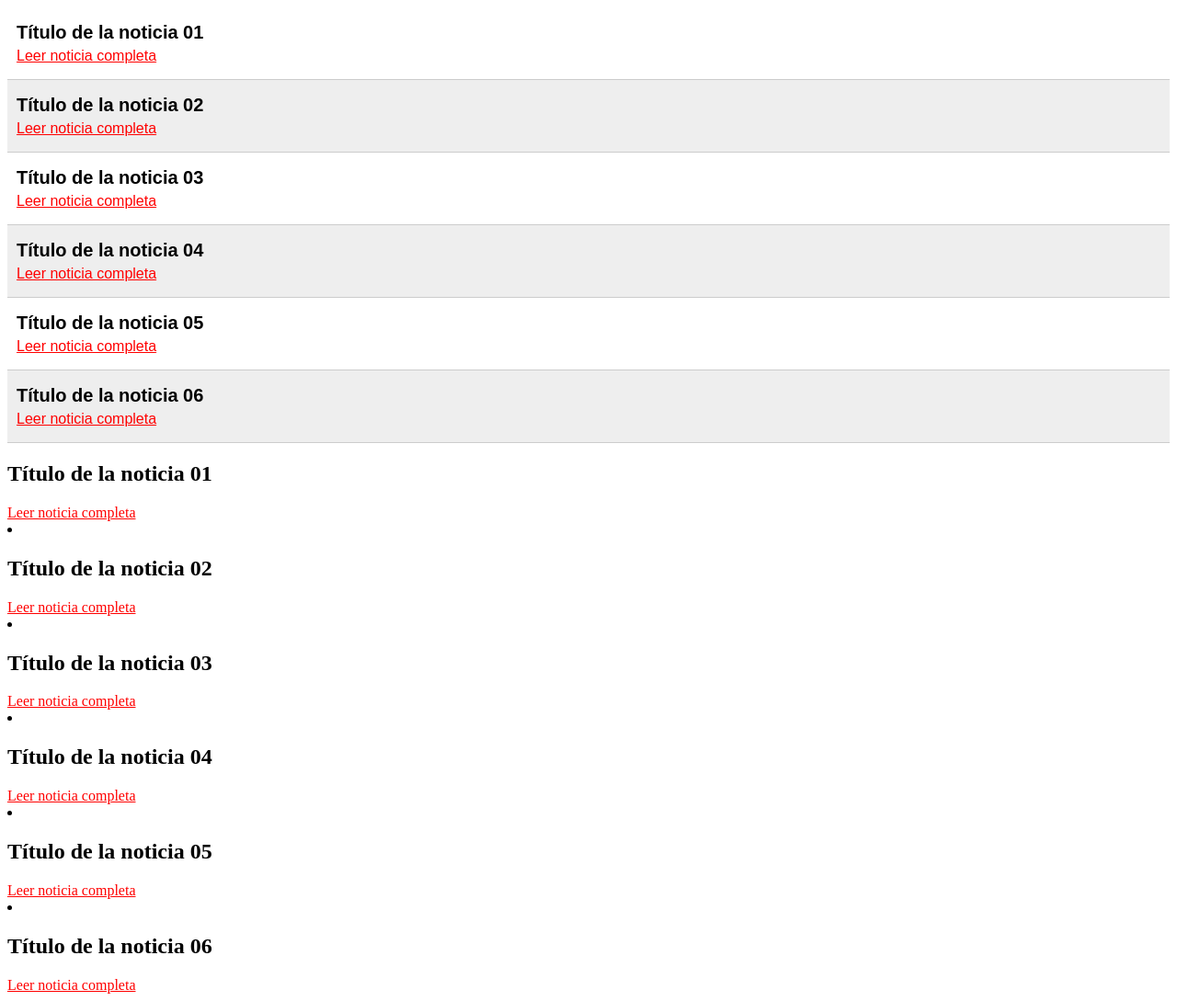
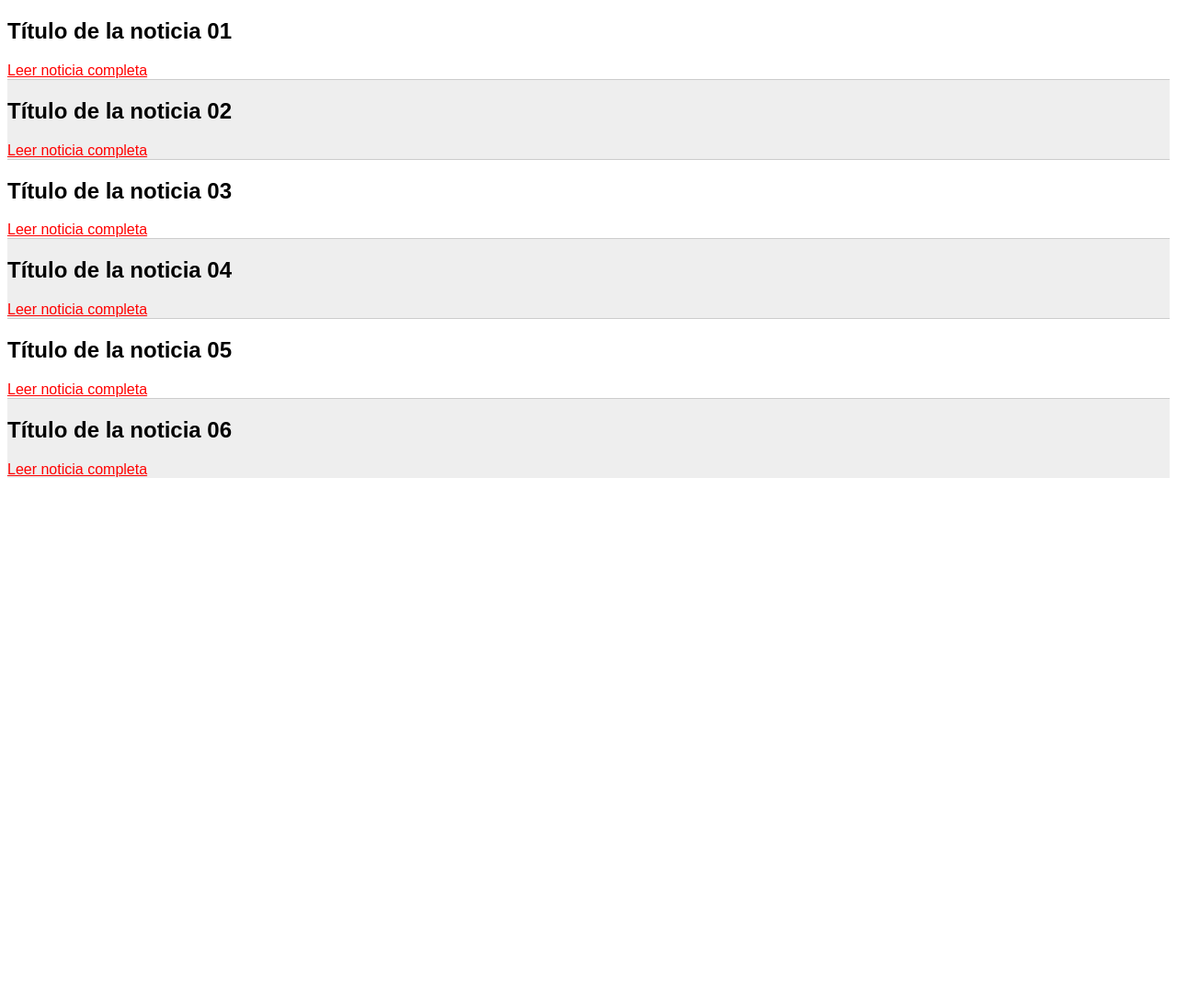
Before and after one commit to gabygilvargas/Ejercicios-Adalab, a plain HTML site: page modulo-1-leccion-02-ejercicio-05/index.html in a window 1280 px wide. Shown: the whole page at 92% size. After the commit the page ends 800 px from the top, so only its background shows below. Drawn offline with Linux system fonts and the light colour scheme.

Commit message:
especificidad2

```diff
--- a/modulo-1-leccion-02-ejercicio-04/css/main.css
+++ b/modulo-1-leccion-02-ejercicio-04/css/main.css
@@ -1,48 +1,8 @@
-html{
-    background-color:white;
-    font-family:'Gill Sans', 'Gill Sans MT', Calibri, 'Trebuchet MS', sans-serif;
+.contenido_principal {
+  /* no logro saber a q sse refier lo q debo hacer*/
+  font-size: 18px;
+  font-family: "Segoe UI", Tahoma, Geneva, Verdana, sans-serif;
+  color: rebeccapurple;
+  background-color: mediumpurple;
+  line-height: 1.5;
 }
-
-
-body{
-    padding: 20px;
-    width: 95%;
-}
-
-h1{
-    font-size: 40px;
-    text-align: center;
-    background-color:slategrey;
-    margin: 40px;
-    color:;
-}
-
-h2{
-    font-size: 30px;
-    color:teal;
-}
-
-h3{
-    font-size: 20px;
-    color:#0f8176;
-}
-
-p{
-    font-size: 20px;
-    padding-left: 20px;
-}
-
-footer{
-    text-align: right;
-    padding-right: 30px;
-    color: red;
-}
-
-.contenido_principal { /* no logro saber a q sse refier lo q debo hacer*/
-    font-size: 18px;
-    font-family: 'Segoe UI', Tahoma, Geneva, Verdana, sans-serif;
-    color: rebeccapurple;
-    background-color:mediumpurple;
-    line-height: 1.5;
-
-}
--- a/modulo-1-leccion-02-ejercicio-05/css/main.css
+++ b/modulo-1-leccion-02-ejercicio-05/css/main.css
@@ -1,4 +1,4 @@
-/* NO TOCAR ESTOS ESTILOS */
+/* NO TOCAR ESTOS ESTILOS
 ul.news {
   list-style: none;
   margin: 0;
@@ -23,18 +23,69 @@ ul.news {
   border-bottom: 1px solid #ccc;
 }
 ul.news li.news__item h2.news__item-title {
-    margin: 0 0 .25em;
+  margin: 0 0 0.25em;
   font-size: 20px;
 }
-  ul.news li.news__item a.news__item-link { /* segun la especifidad ---se aplica este color porq es el ultimo*/
+ul.news li.news__item a.news__item-link {
   color: green;
 }
-  /* NO TOCAR ESTOS ESTILOS */
+
+ NO TOCAR ESTOS ESTILOS */
 
 /* Nuevos estilos a partir de esta línea */
 
+/*--------------------------------------------------------------------------------*/
 
+/* 2. cambia enlaces a rojos-segun la especifidad ---se aplica este color porq es el ultimo
 
 a.news__item-link {
   color: red !important;
 }
+--------FIN COMENTARIO 2.*/
+
+/*  3. hemos rehecho el codigo  ul -li  y lo hemos cambiado por div y no ha pasaso nada , respeta el formato de la web*/
+
+/*  5. bonus he cambiado ul por div y hemos usado la class .news para que contenga todos los li
+.news {
+  list-style: none;
+  margin: 0;
+  padding: 0;
+  font-family: arial;
+}
+*/
+
+.news {
+  /* usar solo selecctor de clase*/
+  list-style: none;
+  margin: 0;
+  padding: 0;
+  font-family: arial;
+}
+.news news__item {
+  padding-top: 1em;
+  padding-bottom: 1em;
+  padding-left: 10px;
+}
+.news .news__item + .news__item {
+  border-top: 1px solid #ccc;
+}
+.news .news__item:nth-child(2n) {
+  background: #eee;
+}
+.news news__item:last-child {
+  border-bottom: 1px solid #ccc;
+}
+.news news__item .news__item-title {
+  margin: 0 0 0.25em;
+  font-size: 20px;
+}
+.news .news__item .news__item-divnk {
+  /* segun la especifidad ---se aplica este color porq es el ultimo*/
+
+  color: green;
+}
+
+.news__item-link {
+  /* segun la especifidad ---se aplica este color porq es el ultimo*/
+  color: red !important;
+}
--- a/modulo-1-leccion-02-ejercicio-05/index.html
+++ b/modulo-1-leccion-02-ejercicio-05/index.html
@@ -1,71 +1,56 @@
 <!DOCTYPE html>
-<html lang="en">
+<html lang="es">
   <head>
-    <meta charset="UTF-8">
-    <meta http-equiv="X-UA-Compatible" content="IE=edge">
-    <meta name="viewport" content="width=device-width, initial-scale=1.0">
+    <meta charset="UTF-8" />
+    <meta http-equiv="X-UA-Compatible" content="IE=edge" />
+    <meta name="viewport" content="width=, initial-scale=1.0" />
+    <link rel="stylesheet" href="./css/main.css" />
     <title>Document</title>
-
-    <link rel="stylesheet" href="./css/main.css">
   </head>
 
-
   <body>
-
-    <ul class="news">
+    <div class="news">
       <li class="news__item">
         <h2 class="news__item-title">Título de la noticia 01</h2>
-            <a href="#01" class="news__item-link" title="Leer noticia 01">Leer noticia completa</a>
+        <a href="#01" class="news__item-link" title="Leer noticia 01"
+          >Leer noticia completa</a
+        >
       </li>
+
       <li class="news__item">
         <h2 class="news__item-title">Título de la noticia 02</h2>
-            <a href="#02" class="news__item-link" title="Leer noticia 02">Leer noticia completa</a>
+        <a href="#02" class="news__item-link" title="Leer noticia 02"
+          >Leer noticia completa</a
+        >
       </li>
+
       <li class="news__item">
         <h2 class="news__item-title">Título de la noticia 03</h2>
-            <a href="#03" class="news__item-link" title="Leer noticia 03">Leer noticia completa</a>
+        <a href="#03" class="news__item-link" title="Leer noticia 03"
+          >Leer noticia completa</a
+        >
       </li>
+
       <li class="news__item">
         <h2 class="news__item-title">Título de la noticia 04</h2>
-            <a href="#04" class="news__item-link" title="Leer noticia 04">Leer noticia completa</a>
+        <a href="#04" class="news__item-link" title="Leer noticia 04"
+          >Leer noticia completa</a
+        >
       </li>
+
       <li class="news__item">
         <h2 class="news__item-title">Título de la noticia 05</h2>
-            <a href="#05" class="news__item-link" title="Leer noticia 05">Leer noticia completa</a>
+        <a href="#05" class="news__item-link" title="Leer noticia 05"
+          >Leer noticia completa</a
+        >
       </li>
+
       <li class="news__item">
         <h2 class="news__item-title">Título de la noticia 06</h2>
-            <a href="#06" class="news__item-link" title="Leer noticia 06">Leer noticia completa</a>
-        </li>
-    </ul>
-
-    <div class="news">
-        <div class="news__item">
-            <h2 class="news__item-title">Título de la noticia 01</h2>
-            <a href="#01" class="news__item-link" title="Leer noticia 01">Leer noticia completa</a>
-        </div>
-        <li class="news__item">
-            <h2 class="news__item-title">Título de la noticia 02</h2>
-            <a href="#02" class="news__item-link" title="Leer noticia 02">Leer noticia completa</a>
-        </li>
-        <li class="news__item">
-            <h2 class="news__item-title">Título de la noticia 03</h2>
-            <a href="#03" class="news__item-link" title="Leer noticia 03">Leer noticia completa</a>
-        </li>
-        <li class="news__item">
-            <h2 class="news__item-title">Título de la noticia 04</h2>
-            <a href="#04" class="news__item-link" title="Leer noticia 04">Leer noticia completa</a>
-        </li>
-        <li class="news__item">
-            <h2 class="news__item-title">Título de la noticia 05</h2>
-            <a href="#05" class="news__item-link" title="Leer noticia 05">Leer noticia completa</a>
-        </li>
-        <li class="news__item">
-            <h2 class="news__item-title">Título de la noticia 06</h2>
-            <a href="#06" class="news__item-link" title="Leer noticia 06">Leer noticia completa</a>
+        <a href="#06" class="news__item-link" title="Leer noticia 06"
+          >Leer noticia completa</a
+        >
       </li>
     </div>
-
-
   </body>
 </html>
```
Also changed, not shown: modulo-1-leccion-02-ejercicio-04/index.html (+43 -27 lines), modulo-1-leccion-02-ejercico-01/css/main.css (+8 -13 lines), modulo-1-leccion-02-ejercico-01/index.html (+12 -22 lines). Lines whose indentation alone changed are shown as unchanged.
